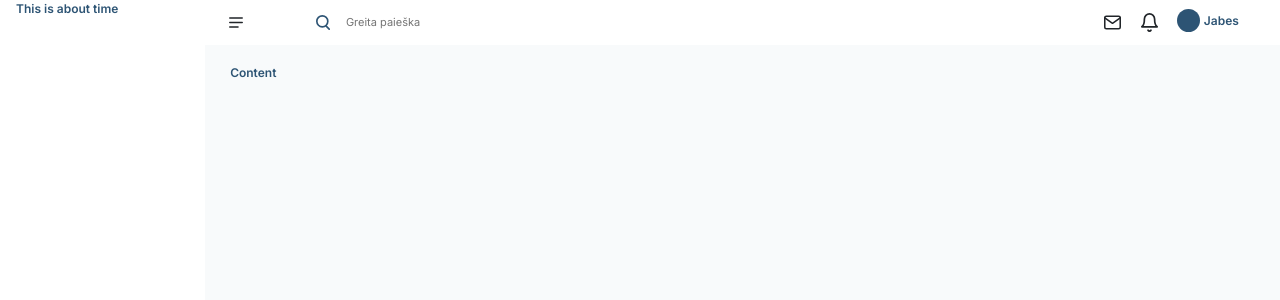
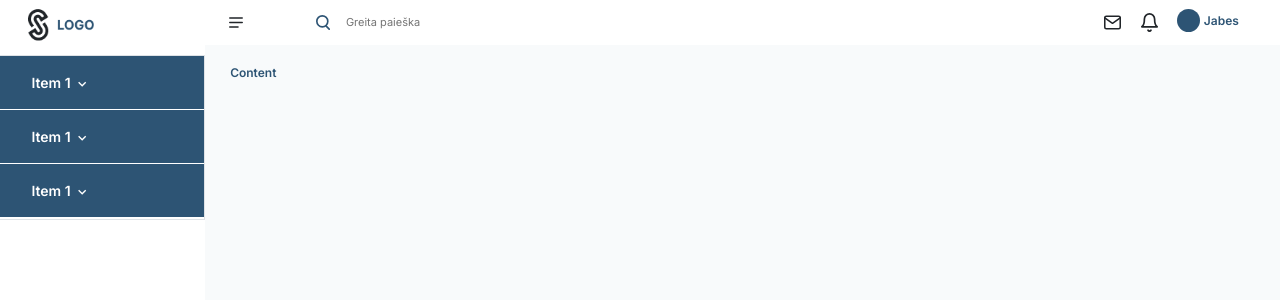
Before and after one commit to jacques-twizeyimana/ecommerce-admin, a React (Vite) app: page /employees in a window 1280 px wide. Shown: the top 300 px of the page. Built offline with nearby package versions, Linux system fonts and the light colour scheme.

Commit message:
feat: initiatead top level list items

```diff
--- a/src/components/Molecules/Avatar/Avatar.tsx
+++ b/src/components/Molecules/Avatar/Avatar.tsx
@@ -7,7 +7,7 @@ export default function Avatar() {
     return (
         <div className="avatar d-flex">
             <span className="circle"></span>
-            <p className="mb-0">Jabes</p>
+            <p className="mb-0" data-toggle="dropdown" aria-haspopup="true" aria-expanded="false">Jabes</p>
         </div>
     )
 }
--- /dev/null
+++ b/src/components/Molecules/Sidebar/ListItem.tsx
@@ -0,0 +1,10 @@
+import React from 'react';
+import '../../../styles/components/Organisms/Sidebar.scss';
+
+export default function ListItem() {
+    return (
+        <div className="list-items">
+            <p className="mb-0 mt-0">Item 1 <img src='/icons/arrow-down.svg' alt='arrow-down' /></p>
+        </div>
+    )
+}
--- a/src/components/Organisms/sidebar/Sidebar.tsx
+++ b/src/components/Organisms/sidebar/Sidebar.tsx
@@ -1,10 +1,19 @@
 import React from 'react';
 import '../../../styles/components/Organisms/Sidebar.scss';
+import ListItem from '../../Molecules/Sidebar/ListItem';
 
 export default function Sidebar() {
     return (
-        <div className={'container bg-sidebar'}>
-            <p>This is about time</p>
+        <div className={'container bg-sidebar p-0'}>
+            <div className="sidebar-header d-flex">
+                <img src={'/assets/images/sass-logo-black.png'} width={185} alt="Logo" />
+            </div>
+            <div className="sidebar-list-items border">
+                <ListItem />
+                <ListItem />
+                <ListItem />
+
+            </div>
         </div>
     )
 }
--- a/src/styles/components/Atoms/Form/Input.scss
+++ b/src/styles/components/Atoms/Form/Input.scss
@@ -10,7 +10,7 @@ input {
 
     &:focus-visible {
         outline: none;
-        border-bottom: 1px solid hsl(0, 10%, 90%);
+        // border-bottom: 1px solid hsl(0, 10%, 90%);
     }
 }
 
--- a/src/styles/components/Organisms/Sidebar.scss
+++ b/src/styles/components/Organisms/Sidebar.scss
@@ -3,4 +3,25 @@
 .bg-sidebar {
     background: white;
     height: 100vh;
+    .sidebar-header {
+        display: flex;
+        padding: 0.8rem 0rem;
+        img {
+            margin-left: 2.5rem;
+            // margin-top: 0.8rem;
+        }
+    }
 }
+
+.list-items {
+    background-color: #2D5474;
+    padding: 1rem 2.4rem;
+    margin-bottom: 0.08rem;
+    p {
+        color: white !important;
+        font-size: 14px;
+        img {
+            width: 16px;
+        }
+    }
+}
```
Also changed, not shown: public/assets/images/sass-logo-black.png (added), public/icons/arrow-down.svg (added).
